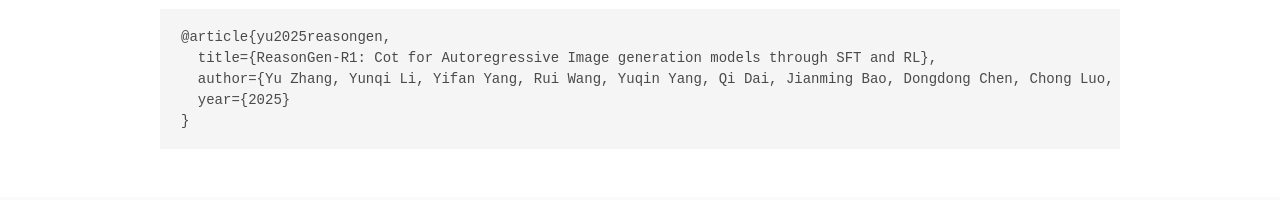
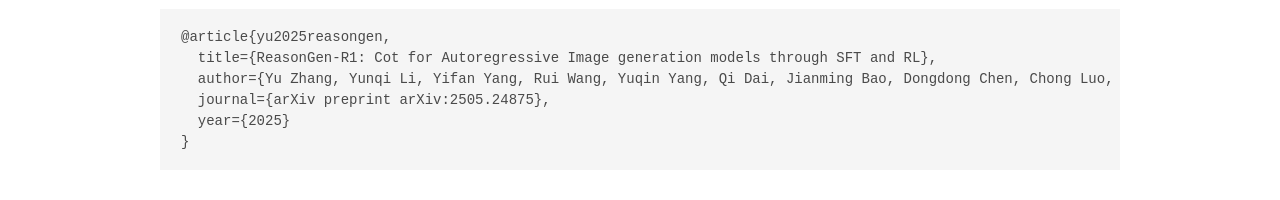
Before and after one commit to ReasonGen-R1/reasongen-r1.github.io, a plain HTML site: page index.html in a window 1280 px wide. Shown: the part 3273-3473 px from the top of the page. Drawn offline with nearby package versions, Linux system fonts and the light colour scheme; some icons are missing; a web font is replaced by a local one.

Commit message:
update bibtex

```diff
--- a/index.html
+++ b/index.html
@@ -374,6 +374,7 @@ Research Asia.
       <pre><code>@article{yu2025reasongen,
   title={ReasonGen-R1: Cot for Autoregressive Image generation models through SFT and RL},
   author={Yu Zhang, Yunqi Li, Yifan Yang, Rui Wang, Yuqin Yang, Qi Dai, Jianming Bao, Dongdong Chen, Chong Luo, Lili Qiu},
+  journal={arXiv preprint arXiv:2505.24875},
   year={2025}
 }</code></pre>
     </div>
```
